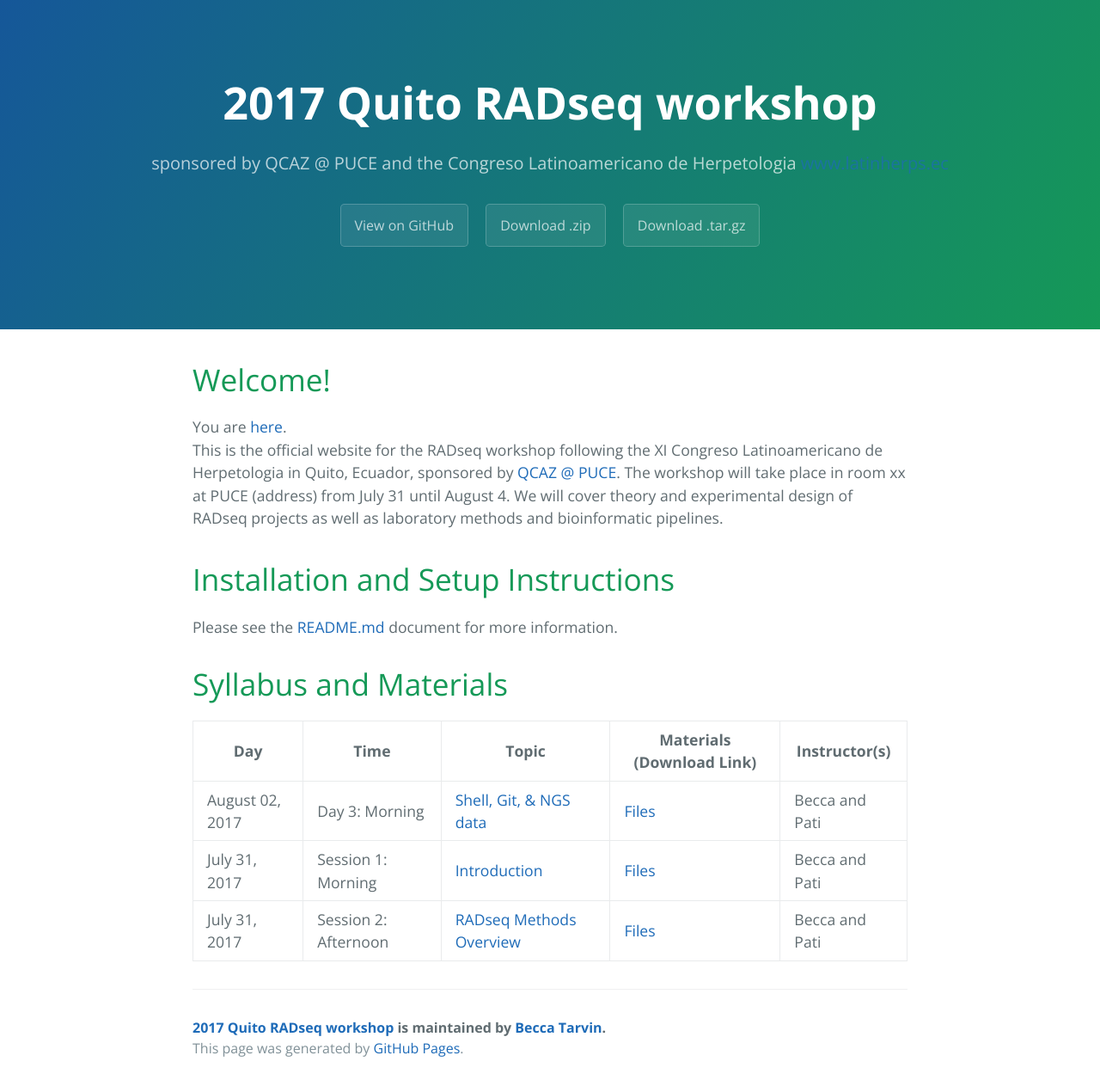
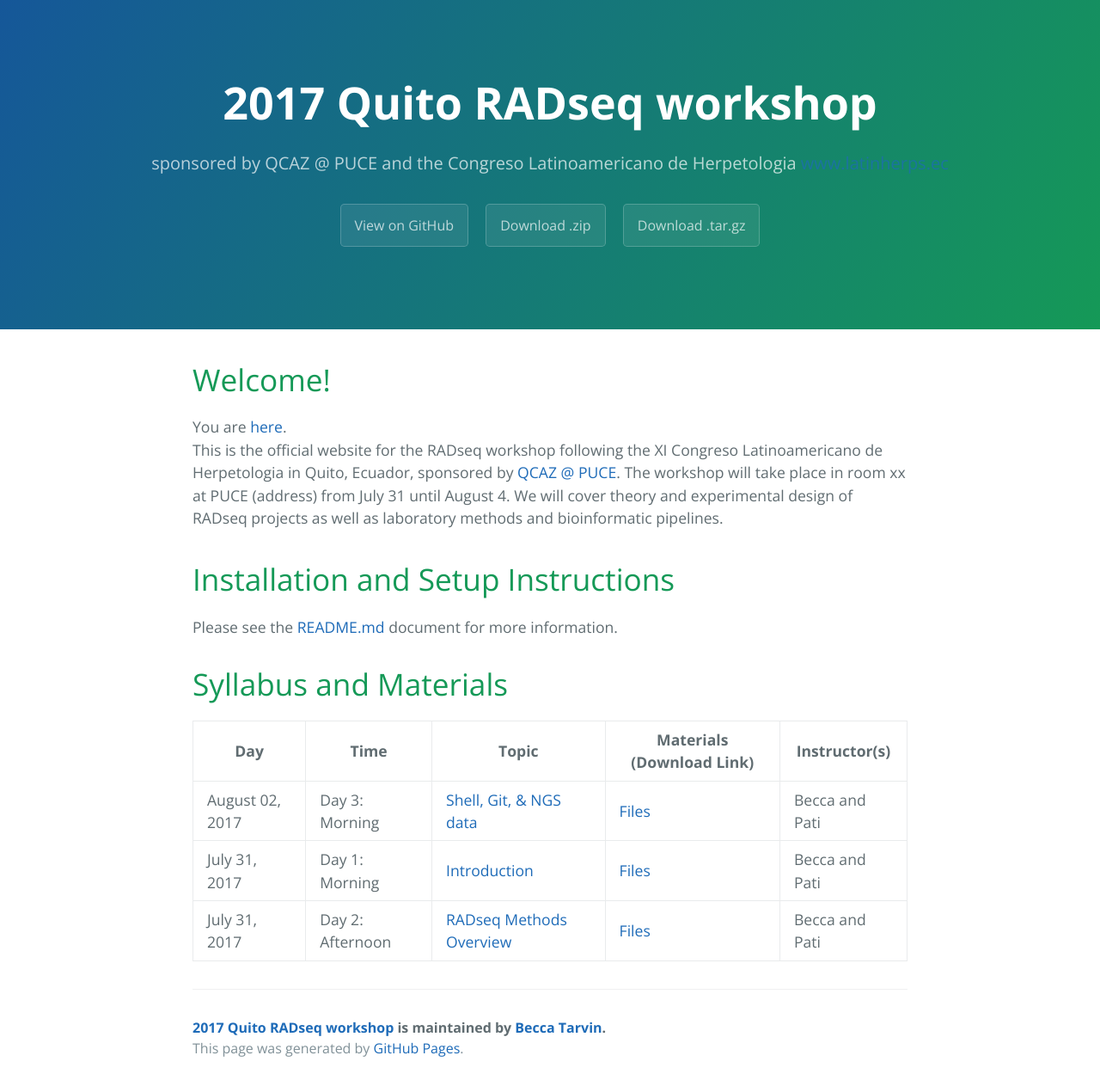
Before and after one commit to rdtarvin/RADseq_Quito_2017, a Jekyll site: the page built from index.html, in a window 1280 px wide. Shown: the whole page at 86% size. Built offline with Jekyll 4.4.1, drawn with Linux system fonts in a browser that asks for light colours; the list of posts is cut into pages by our own code.

Commit message:
updated post table format

```diff
--- a/_posts/2017-07-31-afternoon-RAD_Overview.md
+++ b/_posts/2017-07-31-afternoon-RAD_Overview.md
@@ -2,7 +2,7 @@
 layout: default
 title:  "RADseq Methods Overview"
 date:   2017-07-31
-time:   "Session 2: Afternoon"
+time:   "Day 2: Afternoon"
 categories: main
 instructor: "Becca and Pati"
 ---
--- a/_posts/2017-07-31-morning-Introduction.md
+++ b/_posts/2017-07-31-morning-Introduction.md
@@ -2,7 +2,7 @@
 layout: default
 title:  "Introduction"
 date:   2017-07-31
-time:   "Session 1: Morning"
+time:   "Day 1: Morning"
 categories: main
 instructor: "Becca and Pati"
 materials: files/fakefile.txt
```
